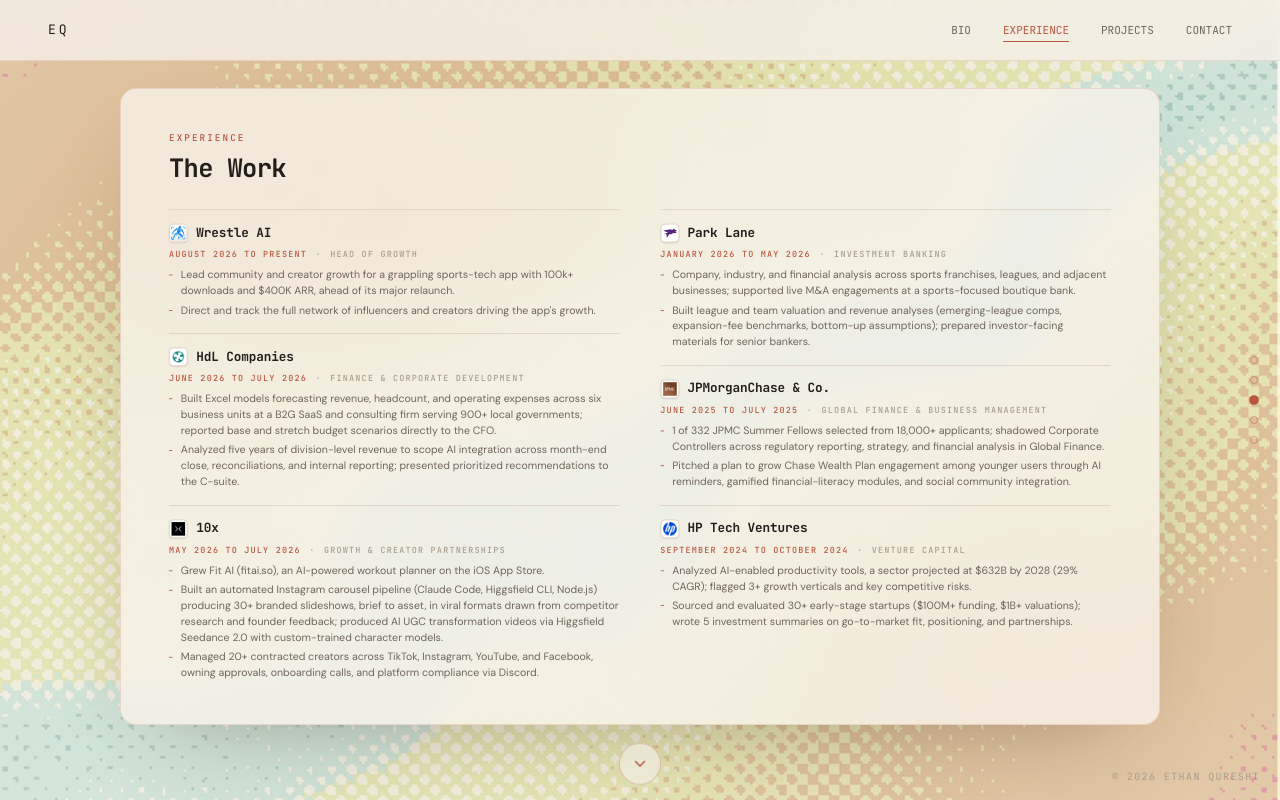
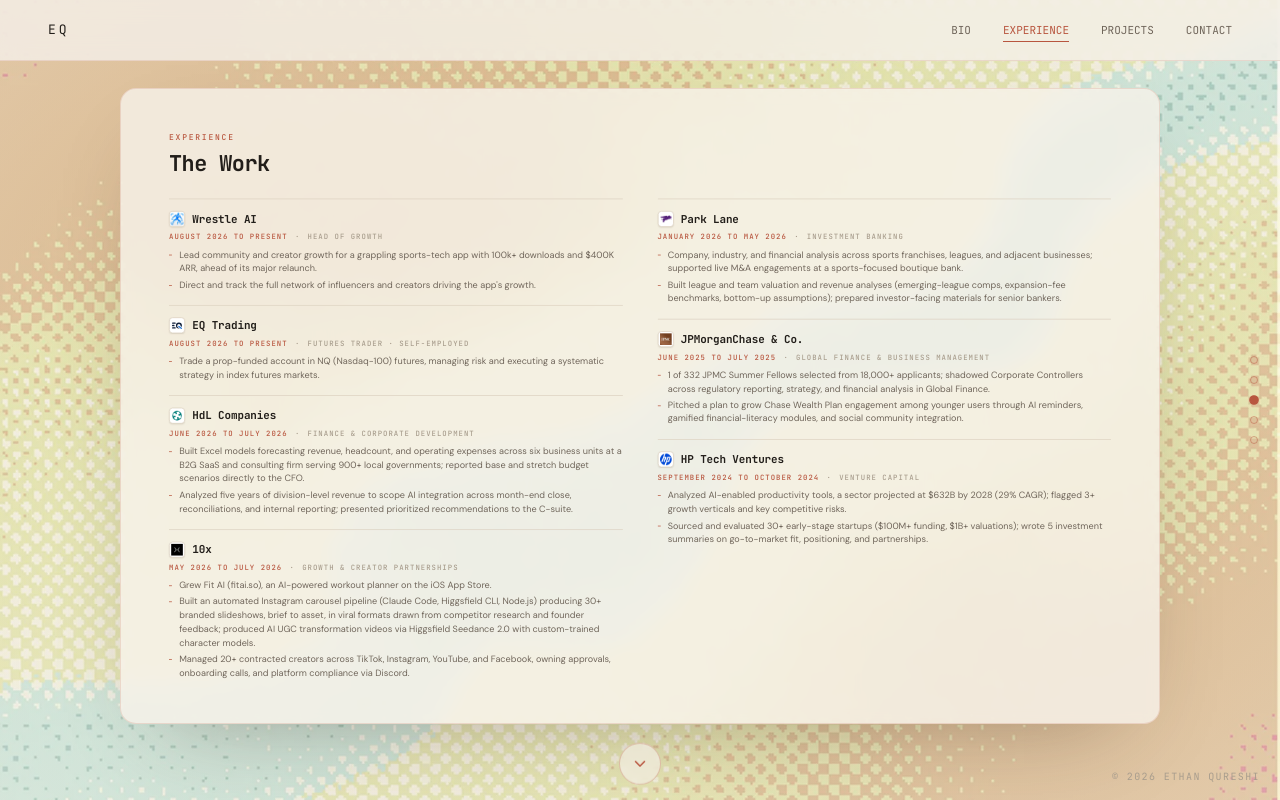
Before and after one commit to ethanqureshi/ethanqureshi-com, a Next.js app: page / in a window 1280 px wide. Both pictures are taken after a click on the button "EXPERIENCE". Built offline with nearby package versions, Linux system fonts and the light colour scheme.

Commit message:
Add EQ Trading (Futures Trader) to Experience
Co-Authored-By: WOZCODE <contact@withwoz.com>

```diff
--- a/components/ExperienceSection.tsx
+++ b/components/ExperienceSection.tsx
@@ -32,6 +32,15 @@
     bullets: [
       "Lead community and creator growth for a grappling sports-tech app with 100k+ downloads and $400K ARR, ahead of its major relaunch.",
       "Direct and track the full network of influencers and creators driving the app's growth.",
+    ],
+  },
+  {
+    period: "August 2026 to Present",
+    company: "EQ Trading",
+    logo: "/logos/eqtrading.svg",
+    role: "Futures Trader · Self-employed",
+    bullets: [
+      "Trade a prop-funded account in NQ (Nasdaq-100) futures, managing risk and executing a systematic strategy in index futures markets.",
     ],
   },
   // MatPad is a product rather than a role; it lives in the Projects section.
```
Also changed, not shown: public/logos/eqtrading.svg (added).
